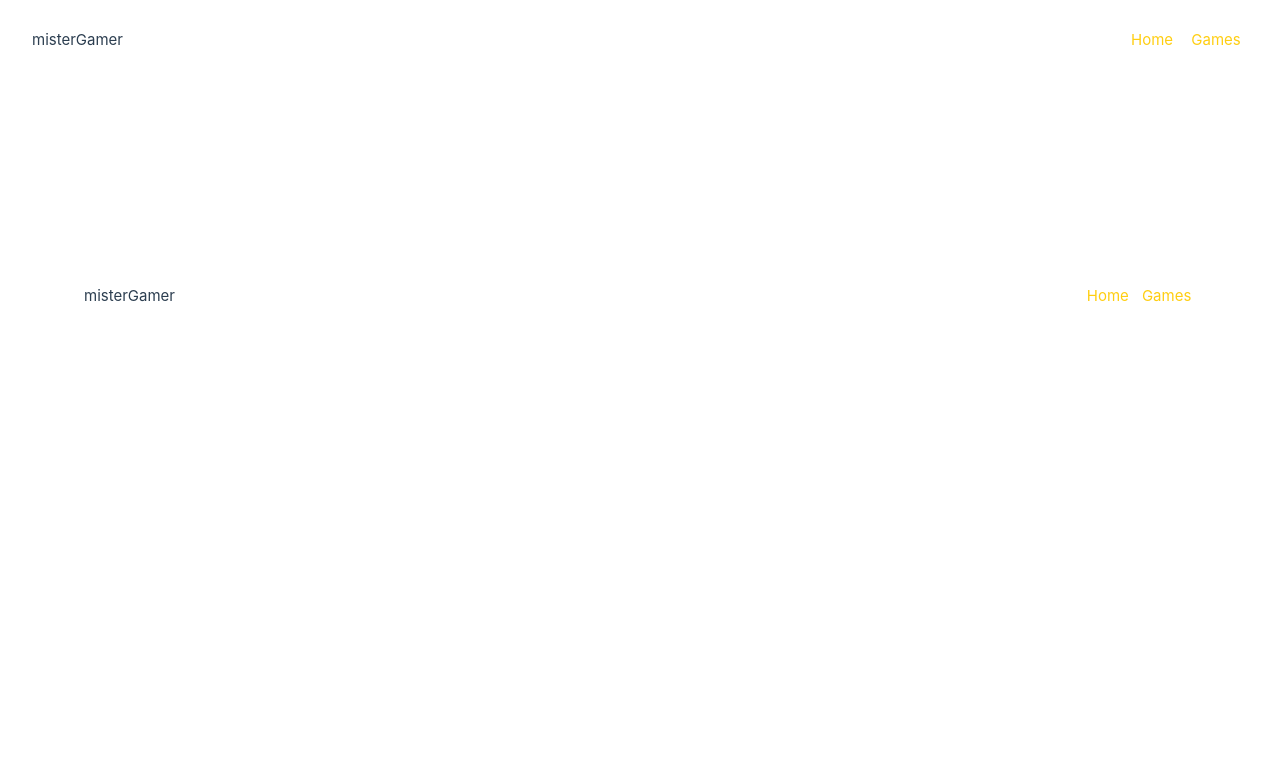
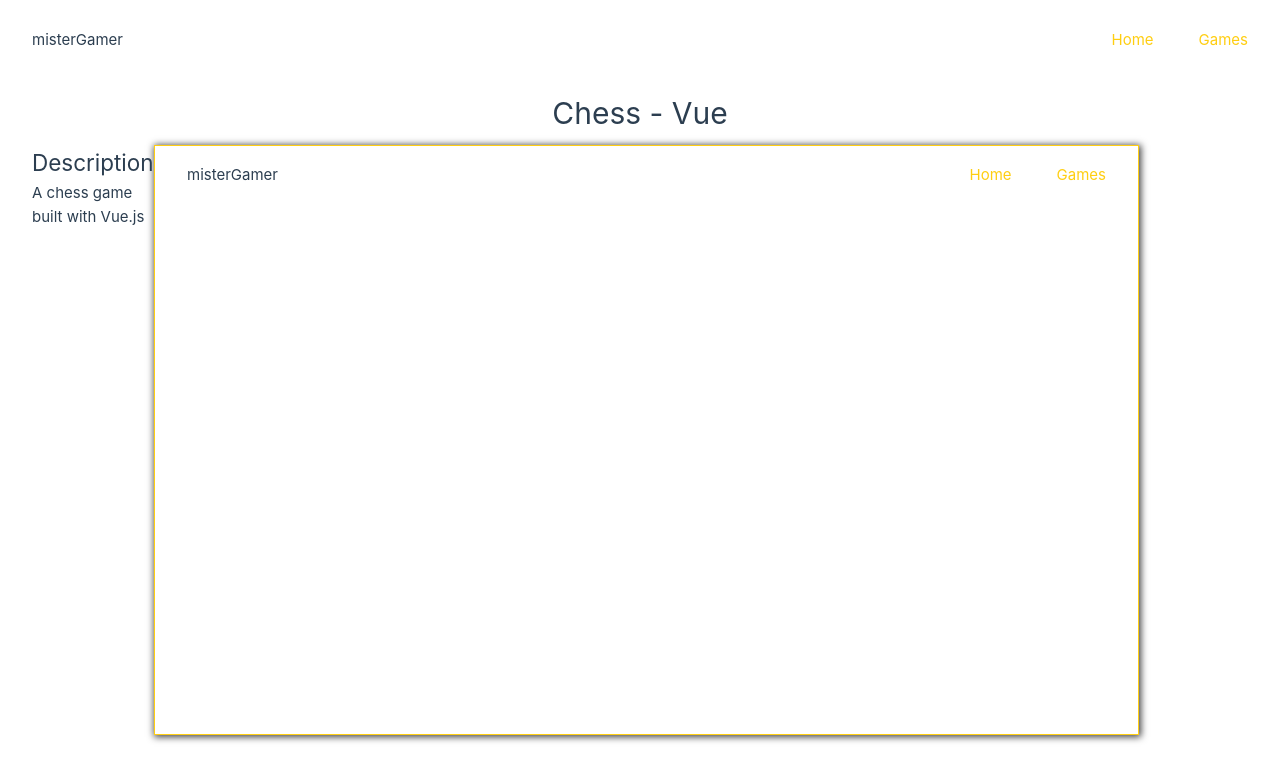
Before and after one commit to shacharRonZohar/misterGamer---Frontend, a Vue app: page /games/123 in a window 1280 px wide. Shown: the top 780 px of the page. Built offline with nearby package versions, Linux system fonts and the light colour scheme.

Commit message:
Some styling

```diff
--- a/src/App.vue
+++ b/src/App.vue
@@ -9,6 +9,7 @@
 
 <script setup lang="ts">
 import appHeader from './components/app-header.vue'
-
-
+import { useGameStore } from '@/stores/game.store'
+const store = useGameStore()
+store.loadGames()
 </script>
--- a/src/stores/game.store.ts
+++ b/src/stores/game.store.ts
@@ -10,10 +10,8 @@ export const useGameStore = defineStore({
   }),
   getters: {
     getGames: state => state.games,
-    getGameById: state => (gameId: string) => {
-      console.log(state.games.find(({ _id }) => _id === gameId))
-      return state.games.find(({ _id }) => _id === gameId)
-    }
+    getGameById: state => (gameId: string) => state.games.find(({ _id }) => _id === gameId)
+
   },
   actions: {
     async loadGames() {
--- a/src/styles/components/_game-details.scss
+++ /dev/null
@@ -1,32 +0,0 @@
-.game-details {
-  display: flex;
-  flex-direction: column;
-  align-items: center;
-  justify-content: center;
-  width: 100%;
-  height: 100%;
-  // background-color: #fff;
-  border-radius: 5px;
-  // box-shadow: 0px 0px 10px rgba(0, 0, 0, 0.1);
-  padding: 20px;
-  position: relative;
-  .game-header {
-    flex: 1;
-  }
-  .game-container {
-    flex: 3;
-    display: flex;
-    width: 100%;
-    iframe {
-      width: 100%;
-      height: 100%;
-      // This is to make sure our styles don't leak to the inner apps
-      > * {
-        all: initial;
-        * {
-          all: unset;
-        }
-      }
-    }
-  }
-}
--- a/src/styles/components/_main-header.scss
+++ b/src/styles/components/_main-header.scss
@@ -7,13 +7,13 @@
     display: flex;
     justify-content: space-between;
     // align-items: center;
-    // gap: 5px;
+    gap: 3em;
     a {
       display: flex;
       align-items: center;
-      justify-content: center;
+      justify-content: flex-end;
       height: 3vh;
-      width: 5vw;
+      // width: 5vw;
     }
     .router-link-active {
       color: rgb(204, 208, 166);
--- /dev/null
+++ b/src/styles/pages/_game-details.scss
@@ -0,0 +1,35 @@
+.game-details {
+  display: grid;
+  grid-template: repeat(11, 1fr) / repeat(11, 1fr);
+  width: 100%;
+  max-height: 90vh;
+  .game-header {
+    grid-area: 1 / 1 / 1 / 12;
+    display: flex;
+    justify-content: center;
+    align-items: center;
+  }
+  .game-container {
+    grid-area: 2/2/11/11;
+    display: flex;
+    width: 100%;
+    iframe {
+      border: 1px solid #ffce11;
+      box-shadow: 1px 1px 7px 1px rgba(0, 0, 0, 0.75);
+      -webkit-box-shadow: 1px 1px 7px 1px rgba(0, 0, 0, 0.75);
+      -moz-box-shadow: 1px 1px 7px 1px rgba(0, 0, 0, 0.75);
+      width: 100%;
+      height: 100%;
+      // This is to make sure our styles don't leak to the inner apps
+      > * {
+        all: initial;
+        * {
+          all: unset;
+        }
+      }
+    }
+  }
+  .aside-bar {
+    grid-area: 2/1/12/1;
+  }
+}
--- a/src/styles/styles.scss
+++ b/src/styles/styles.scss
@@ -7,6 +7,6 @@
 
 // PAGES
 @import "pages/home-page";
+@import "pages/game-details";
 // COMPONENTS
 @import "components/main-header";
-@import "components/game-details";
--- a/src/views/game-details.vue
+++ b/src/views/game-details.vue
@@ -1,30 +1,28 @@
 <template>
 
-  <div class="game-details">
+  <div v-if="game" class="game-details">
     <header class="game-header">
-      <h1>{{ game }}</h1>
+      <h1>{{ game.title }}</h1>
     </header>
     <main class="game-container">
       <iframe :src="`${hostUrl}/game/${game?._id}`" frameborder="0"></iframe>
     </main>
+    <aside class="aside-bar">
+      <h2>Description</h2>
+      <p>{{ game.description }}</p>
+    </aside>
   </div>
 </template>
 
 <script setup  lang="ts">
-import { computed, defineComponent } from 'vue'
+import { computed } from 'vue'
 import { useRoute } from 'vue-router'
 import { useGameStore } from '@/stores/game.store'
 
 const route = useRoute()
 const store = useGameStore()
+// ts-ignore because it dosen't know what proccess is without node types
+// @ts-ignore
 const hostUrl = process.env.NODE_ENV === 'production' ? 'https://mister-gamer.herokuapp.com' : 'http://localhost:3031'
-
-// const gameId = route.params.id
-console.log(route.params.gameId)
-const game = computed(() => store.getGameById(route.params.gameId as string))
-
-// watch( () => route.params.gameId, newId => {
-
-// })
-// const beforeRouteUpdate = (to,from)
+const game = computed(() => store.getGameById(route.params.gameId as string) || null)
 </script>
--- a/src/views/games-list.vue
+++ b/src/views/games-list.vue
@@ -10,7 +10,5 @@ import { computed, ref } from 'vue'
 import { useGameStore } from '@/stores/game.store'
 import gamePreview from '@/components/game-preview.vue'
 const store = useGameStore()
-await store.loadGames()
 const games = computed(() => store.games)
-console.log(games)
 </script>
```
